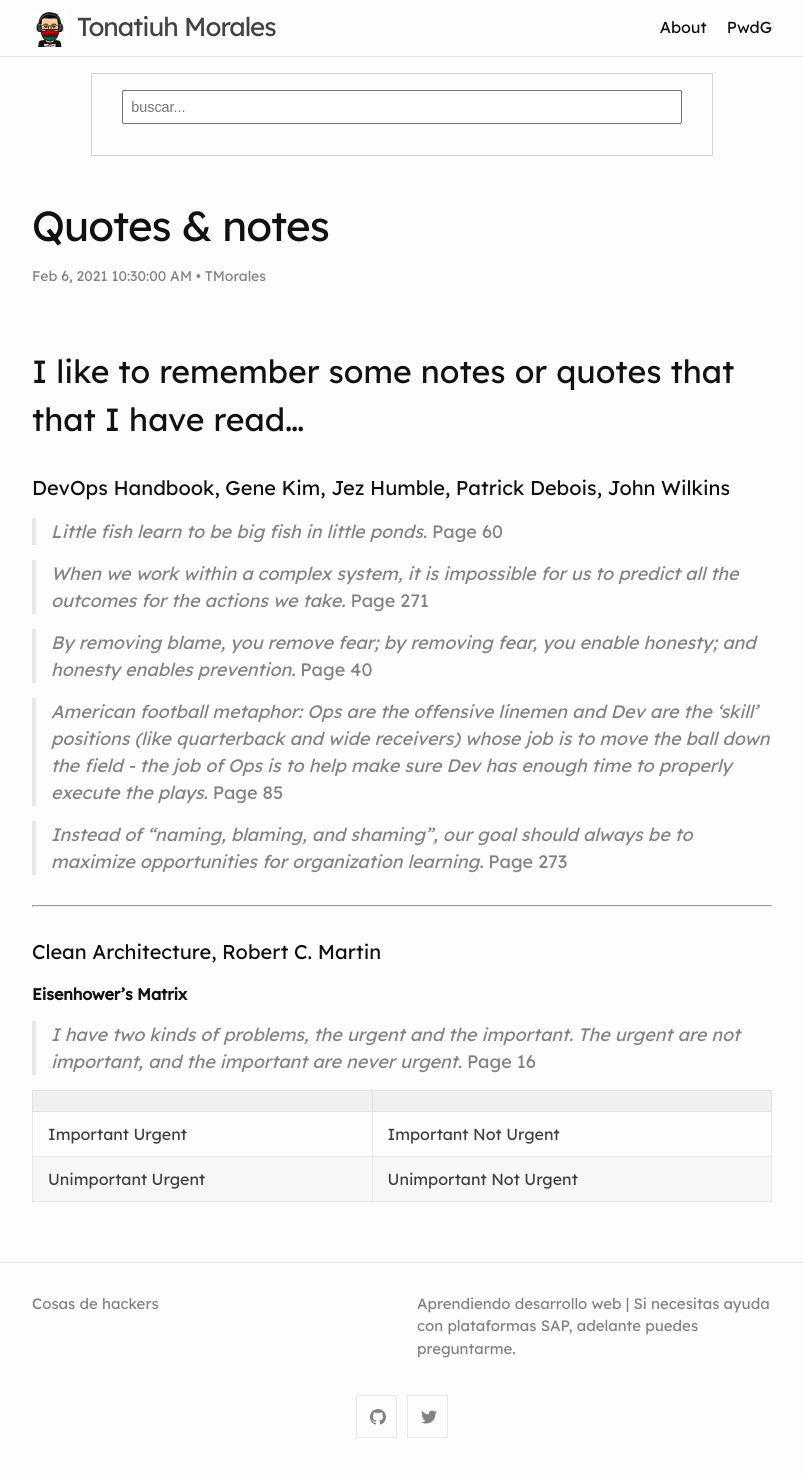
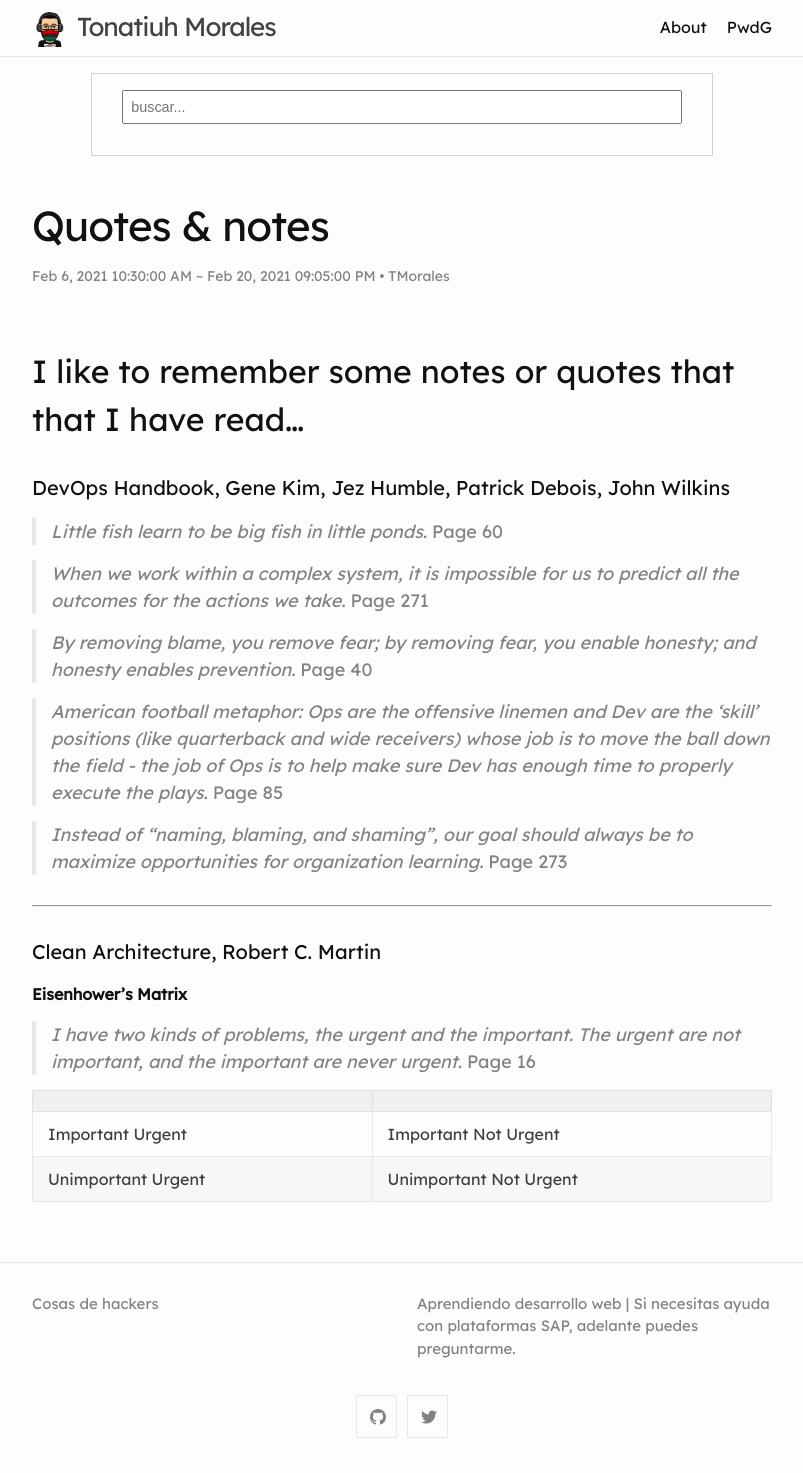
Before and after one commit to blackc0mb/blackc0mb.github.io, a Jekyll site: the page built from _posts/2021-02-06-quotes.md, in a window 1280 px wide. Shown: the whole page, without its empty margins (238-1041 px from the left). Built offline with Jekyll 4.4.1, drawn with Linux system fonts in a browser that asks for light colours; comment, search, counter and statistics services are not loaded; some of the changed lines change nothing that is shown.

Commit message:
Update 2021-02-06-quotes.md
test with modified date

```diff
--- a/_posts/2021-02-06-quotes.md
+++ b/_posts/2021-02-06-quotes.md
@@ -2,7 +2,7 @@
 title: Quotes & notes
 layout: post
 date: 2021-02-06 10:30
-dateModified: 2021-02-20 21:05
+modified_date: 2021-02-20 21:05
 author: TMorales
 tag: quotes
 ---
```
